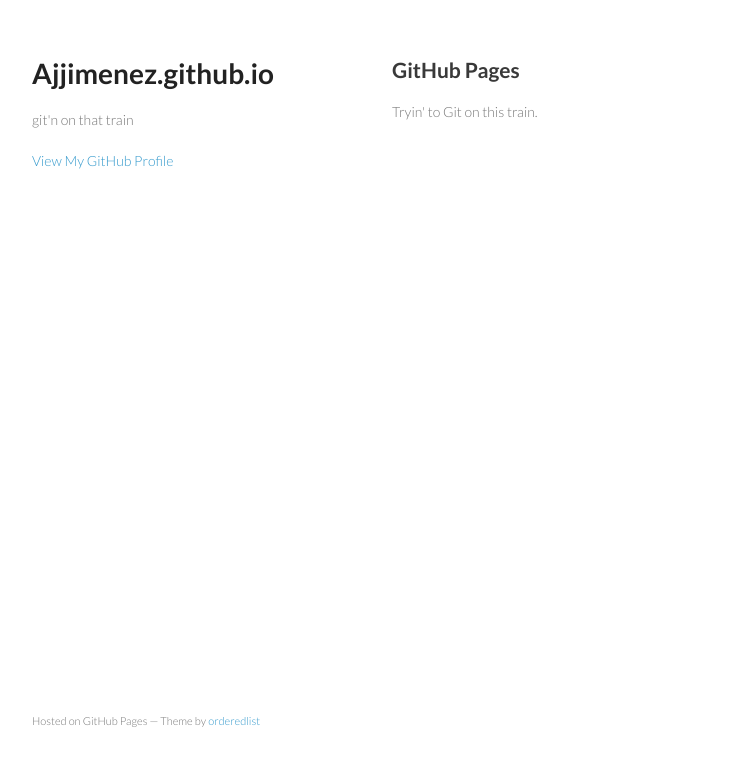
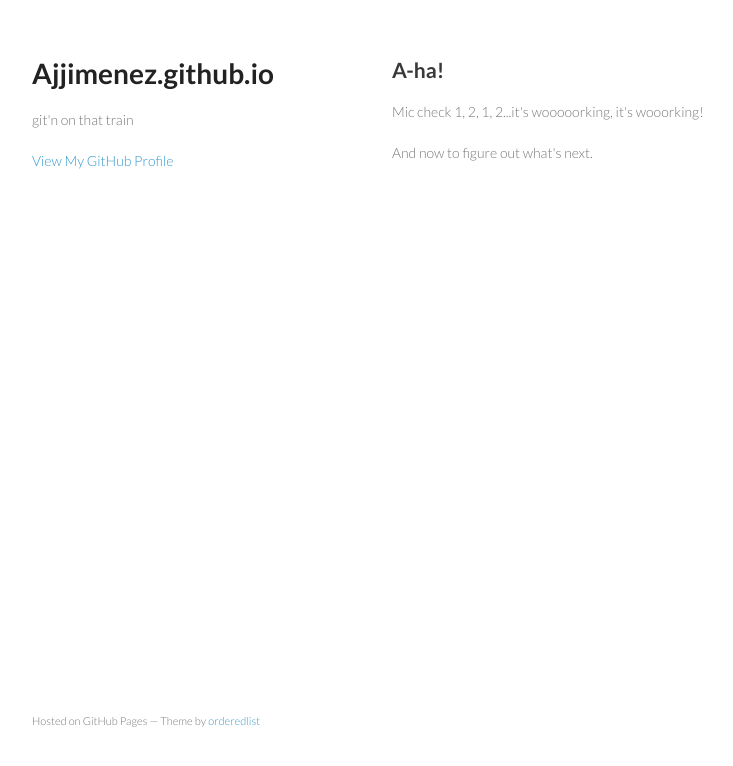
Before and after one commit to ajjimenez/ajjimenez.github.io, a plain HTML site: page index.html in a window 1280 px wide. Shown: the whole page, without its empty margins (178-911 px from the left). Drawn offline with Linux system fonts and the light colour scheme.

Commit message:
Replace master branch with page content via GitHub

```diff
--- a/index.html
+++ b/index.html
@@ -24,9 +24,11 @@
       </header>
       <section>
         <h2>
-<a name="github-pages" class="anchor" href="#github-pages"><span class="octicon octicon-link"></span></a>GitHub Pages</h2>
+<a name="a-ha" class="anchor" href="#a-ha"><span class="octicon octicon-link"></span></a>A-ha!</h2>
 
-<p>Tryin' to Git on this train.</p>
+<p>Mic check 1, 2, 1, 2...it's wooooorking, it's wooorking!</p>
+
+<p>And now to figure out what's next.</p>
       </section>
       <footer>
         <p><small>Hosted on GitHub Pages &mdash; Theme by <a href="https://github.com/orderedlist">orderedlist</a></small></p>
--- a/params.json
+++ b/params.json
@@ -1 +1 @@
-{"name":"Ajjimenez.github.io","tagline":"git'n on that train","body":"## GitHub Pages\r\n\r\nTryin' to Git on this train.\r\n","google":"","note":"Don't delete this file! It's used internally to help with page regeneration."}
+{"name":"Ajjimenez.github.io","tagline":"git'n on that train","body":"##A-ha!\r\n\r\nMic check 1, 2, 1, 2...it's wooooorking, it's wooorking!\r\n\r\nAnd now to figure out what's next.\r\n","google":"","note":"Don't delete this file! It's used internally to help with page regeneration."}
```
